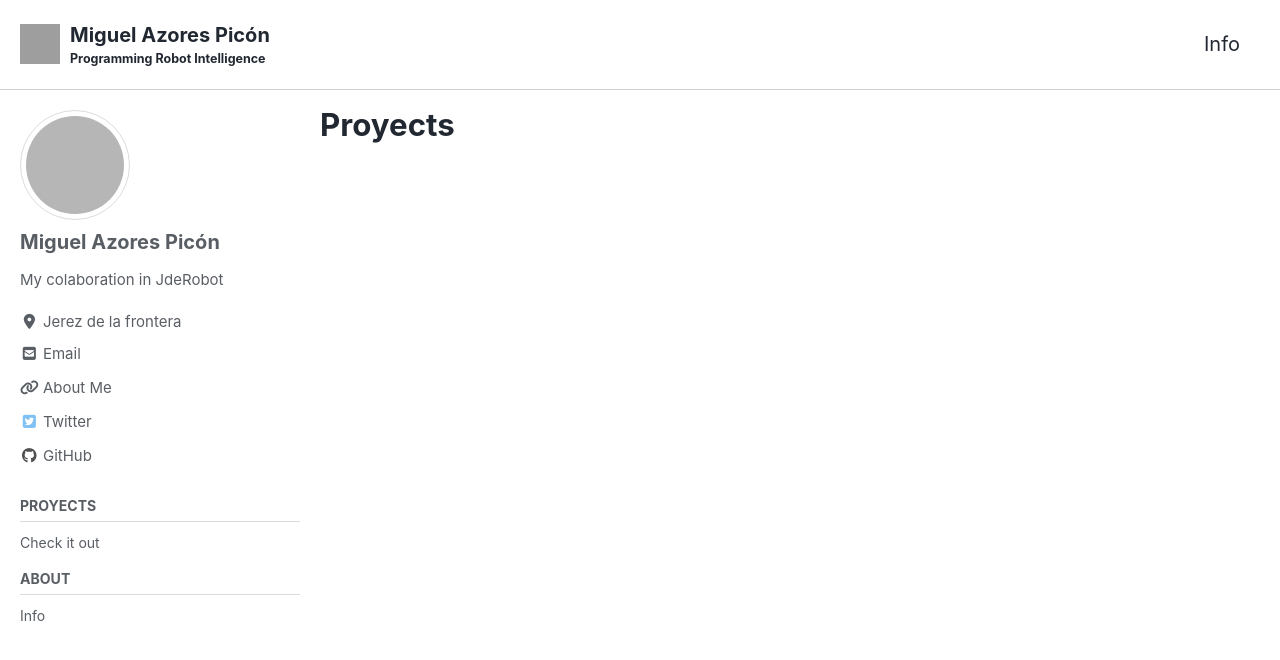
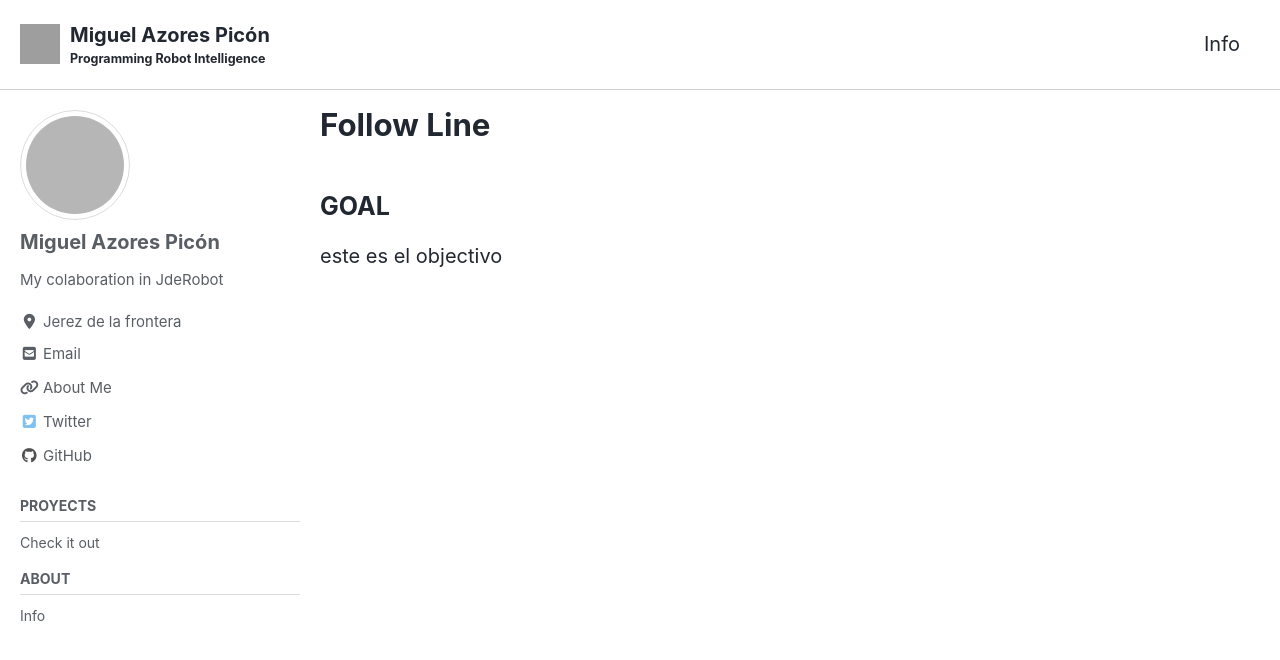
Before and after one commit to TheRoboticsClub/colab-2020-Miguel-Azores, a Jekyll site: the page built from docs/_pages/exercises/follow_line.md, in a window 1280 px wide and 900 px high. Shown: the top 660 px of the window. Built offline with Jekyll 4.4.1, drawn with Linux system fonts in a browser that asks for light colours; cached includes are drawn as plain includes; nearby versions of some CDN libraries; grey boxes are pictures that could not be loaded.

Commit message:
add followline

```diff
--- a/docs/_pages/exercises/follow_line.md
+++ b/docs/_pages/exercises/follow_line.md
@@ -1,12 +1,12 @@
 ---
-title: Proyects
+title: Follow Line
 layout: archive
 permalink: /follow_line/
-
-collection: postfollowline
 
 classes: wide
 
 sidebar:
   nav: "docs"
 ---
+## GOAL
+este es el objectivo
```
